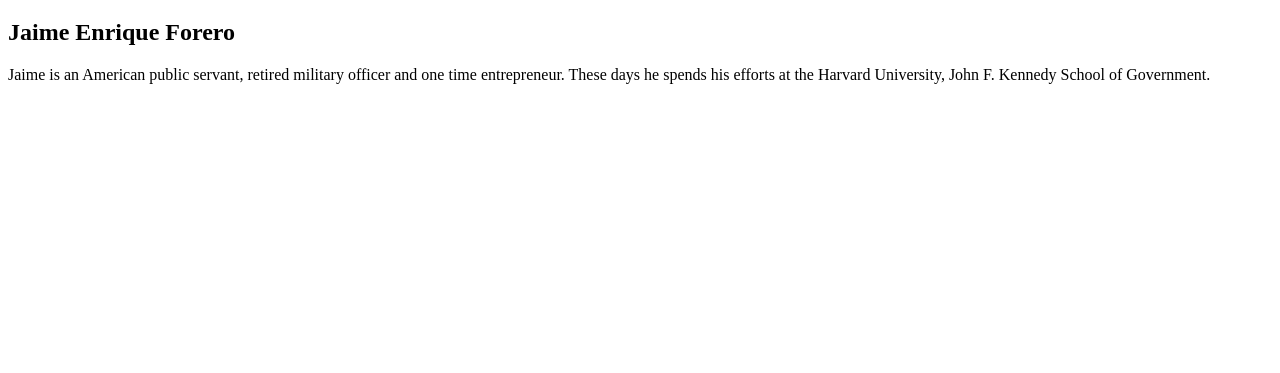
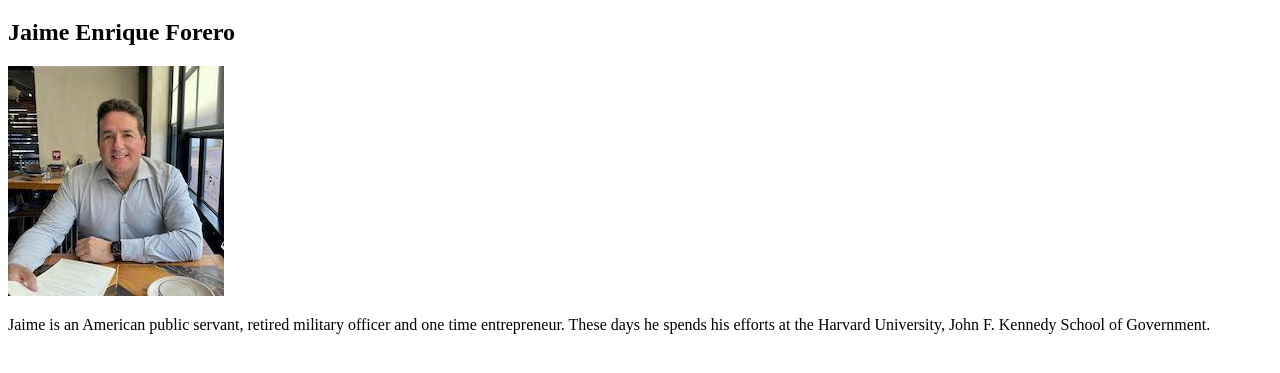
Before and after one commit to JaimeEnriqueForero/Code4Policy-FairHousing, a plain HTML site: page our-team/index.html in a window 1280 px wide. Shown: the part 61-434 px from the top of the page. Drawn offline with Linux system fonts and the light colour scheme.

Commit message:
add image directory adn jaime photo

```diff
--- a/our-team/index.html
+++ b/our-team/index.html
@@ -6,6 +6,7 @@
     <body>
         <h1>About Us!</h1>
         <h2>Jaime Enrique Forero</h2>
+        <img src="../images/jaime12.jpg"/>
         <p>Jaime is an American public servant, retired military officer and one time entrepreneur. These days he spends his efforts at the Harvard University, John F. Kennedy School of Government.</p>
     </body>
 </html>
```
Also changed, not shown: 1 other file.
